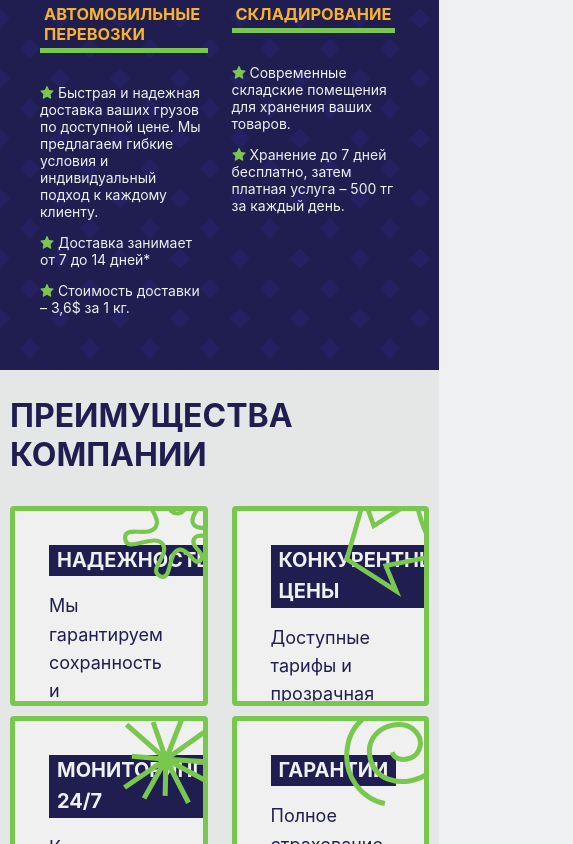
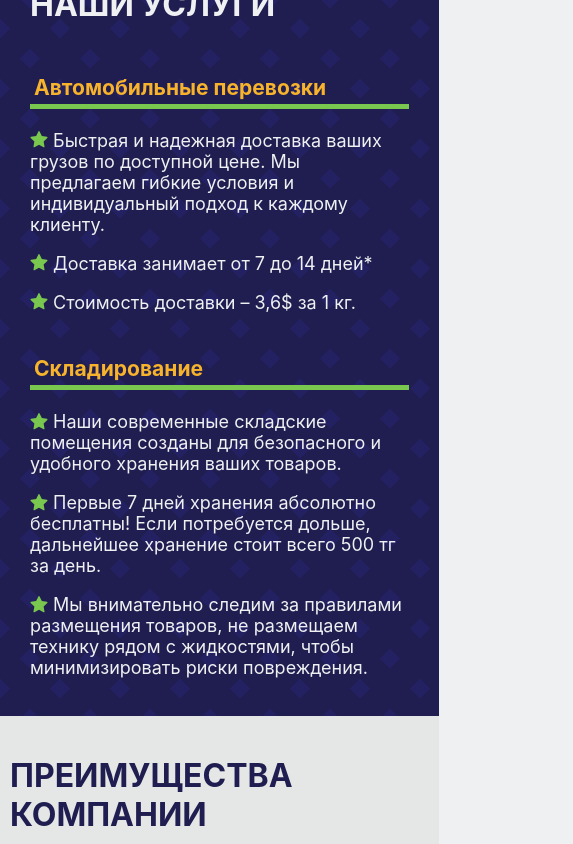
Before and after one commit to Gerthe/react-cargo-company, a React (Create React App) app: page / in a window 390 px wide. Shown: the part 880-1724 px from the top of the page, 573 px wide, since content can reach past the window. Built offline with nearby package versions, Linux system fonts and the light colour scheme.

Commit message:
add responsive styles for some blocks

```diff
--- a/src/App.css
+++ b/src/App.css
@@ -37,7 +37,7 @@ h3 {
 
 .wrapper {
     position: relative;
-    margin: 0 auto;
+    margin: 40px auto;
     padding: 20px 0;
     max-width: 1200px;
 }
--- a/src/App.js
+++ b/src/App.js
@@ -1,36 +1,19 @@
 import './App.css';
 import {Helmet} from "react-helmet";
-import {TikTok} from "react-tiktok";
 import HeroSection from "./components/HeroSection";
 import HeaderSection from "./components/HeaderSection";
 import {ConfigProvider, Flex, Layout} from "antd";
 import ServicesSection from "./components/ServicesSection";
 import AdvantagesSection from "./components/AdvantagesSection";
-import {DoubleRightOutlined} from "@ant-design/icons";
-import {theme} from "./theme";
+import {footerStyle, headerStyle, theme} from "./theme";
 import ContactForm from "./components/ContactForm";
 import FaqSection from "./components/FaqSection";
 import FooterSection from "./components/FooterSection";
+import VideoSection from "./components/VideoSection";
 
 const {Header, Footer, Content} = Layout;
 
-const headerStyle = {
-  textAlign: 'center',
-  height:248,
-  lineHeight: '24px',
-  backgroundColor: 'var(--light)',
-  padding: '24px 0'
-};
-
-const footerStyle = {
-  backgroundColor: 'var(--main)',
-  color: 'var(--secondary)',
-  textAlign: 'center'
-};
-
 function App() {
-  const videoUrl = 'https://www.tiktok.com/@yourcat0222/video/7226469547300146433';
-
   return (
     <ConfigProvider theme={theme}>
       <Helmet>
@@ -49,25 +32,7 @@ function App() {
             <HeroSection/>
             <ServicesSection/>
             <AdvantagesSection/>
-            <section className="tiktok-video wrapper">
-              <Flex justify='space-between'>
-                <div style={{width: '50%'}}>
-                  <h2>Наш TikTok <DoubleRightOutlined/></h2>
-                  <p>Окунитесь в реальный процесс работы нашего склада и узнайте, как мы заботимся о ваших грузах! В
-                    нашем
-                    TikTok-канале Pekin Cargo 888 мы делимся короткими видео, которые показывают все этапы обработки
-                    товаров
-                    — от приема и сортировки до упаковки и отправки.</p>
-                  <p> Каждое видео — это возможность увидеть нашу команду в действии, познакомиться с нашими
-                    современными
-                    складскими технологиями и убедиться в нашей надежности. Присоединяйтесь к нашему сообществу на
-                    TikTok,
-                    следите за обновлениями и будьте в курсе всех новостей и полезных советов по логистике и доставке из
-                    Китая.</p>
-                </div>
-                <TikTok url={videoUrl}/>
-              </Flex>
-            </section>
+            <VideoSection/>
             <ContactForm/>
             <FaqSection/>
           </Content>
--- a/src/components/AdvantagesSection.js
+++ b/src/components/AdvantagesSection.js
@@ -4,19 +4,24 @@ import fig1 from './../assets/053.svg';
 import fig2 from './../assets/074.svg'
 import fig3 from './../assets/079.svg'
 import fig4 from './../assets/089.svg'
+import {flexTwoColumnsConfig} from "../theme";
+
+const rowConfig = {
+  gutter: [10]
+};
 
 const AdvantagesSection = () => {
   return <section className="advantages wrapper">
     <h2>Преимущества компании</h2>
-    <Row gutter={[24, 24]}>
-      <Col span={12}>
+    <Row {...rowConfig}>
+      <Col {...flexTwoColumnsConfig}>
         <StyledCard title="Надежность"
                     description="Мы гарантируем сохранность и своевременную доставку ваших грузов."
                     image={fig1}
                     style={{height: 200}}
         />
       </Col>
-      <Col span={12}>
+      <Col {...flexTwoColumnsConfig}>
         <StyledCard title='Конкурентные цены'
                     description={<>Доступные тарифы и прозрачная стоимость услуг – <span
                       className="highlighted">3,6$</span> за 1 кг."</>}
@@ -25,15 +30,15 @@ const AdvantagesSection = () => {
         />
       </Col>
     </Row>
-    <Row gutter={[24, 24]}>
-      <Col span={12}>
+    <Row {...rowConfig}>
+      <Col {...flexTwoColumnsConfig}>
         <StyledCard title='Мониторинг 24/7'
                     description="Круглосуточное отслеживание и поддержка."
                     image={fig3}
                     style={{height: 200}}
         />
       </Col>
-      <Col span={12}>
+      <Col {...flexTwoColumnsConfig}>
         <StyledCard title='Гарантии'
                     description="Полное страхование груза и ответственность за результат."
                     image={fig4}
--- a/src/components/ContactForm.js
+++ b/src/components/ContactForm.js
@@ -1,29 +1,11 @@
 import {Col, Form, Image, Input, Result, Row} from "antd";
 import messageImage from "../assets/message.svg";
-import {CheckCircleOutlined, DoubleRightOutlined} from "@ant-design/icons";
+import {DoubleRightOutlined} from "@ant-design/icons";
 import Button from "./Button";
 import {useEffect, useState} from "react";
+import {flexTwoColumnsConfig} from "../theme";
 
 const TextArea = Input.TextArea;
-const flexTwoColumnsConfig = {
-  xs: {
-    flex: '100%',
-  },
-  sm: {
-    flex: '100%',
-  },
-  md: {
-    flex: '100%',
-  },
-  lg: {
-    flex: '50%',
-  },
-  xl: {
-    flex: '50%',
-  },
-  style: {fontSize: 18}
-}
-
 
 const ContactForm = () => {
   const [form] = Form.useForm();
--- a/src/components/ServicesSection.css
+++ b/src/components/ServicesSection.css
@@ -1,11 +1,4 @@
-.services {
-    color: var(--light);
-    padding: 24px 40px 40px;
-}
 
-.services h2 {
-    color: var(--light);
-}
 
 .services h3 {
     display: inline-block;
--- a/src/components/ServicesSection.js
+++ b/src/components/ServicesSection.js
@@ -1,29 +1,40 @@
-import {Flex} from "antd";
+import {Col, Row} from "antd";
 import './ServicesSection.css';
 import {StarFilled} from "@ant-design/icons";
+import {flexTwoColumnsConfig} from "../theme";
+
+const headerStyle = {borderBottom: '5px solid var(--secondary', color: 'var(--accent)'};
+
+const advantages = [
+  {
+    title: 'Автомобильные перевозки',
+    list: [
+      'Быстрая и надежная доставка ваших грузов по доступной цене. Мы предлагаем гибкие условия и индивидуальный подход к каждому клиенту.',
+      'Доставка занимает от 7 до 14 дней*',
+      'Стоимость доставки – 3,6$ за 1 кг.'
+    ]
+  },
+  {
+    title: 'Складирование',
+    list: [
+      'Наши современные складские помещения созданы для безопасного и удобного хранения ваших товаров.',
+      'Первые 7 дней хранения абсолютно бесплатны! Если потребуется дольше, дальнейшее хранение стоит всего 500 тг за день.',
+      'Мы внимательно следим за правилами размещения товаров, не размещаем технику рядом с жидкостями, чтобы минимизировать риски повреждения.'
+    ]
+  }
+]
 
 const ServicesSection = () => {
-  return <section id="services" className="services styled-container wrapper">
-    <h2>Наши Услуги</h2>
-    <Flex gap="large">
-      <div style={{width: '50%'}} className="service">
-        <h3>Автомобильные перевозки</h3>
-
-        <p><StarFilled style={{color: "#7AC74F"}}/> Быстрая и надежная доставка ваших грузов по доступной цене. Мы
-          предлагаем гибкие условия и
-          индивидуальный подход к каждому клиенту.</p>
-        <p><StarFilled style={{color: "#7AC74F"}}/> Доставка занимает от 7 до 14 дней*</p>
-        <p><StarFilled style={{color: "#7AC74F"}}/> Стоимость доставки – 3,6$ за 1 кг.</p>
-      </div>
-
-      <div style={{width: '50%'}} className="service">
-        <h3>Складирование</h3>
-
-        <p><StarFilled style={{color: "#7AC74F"}}/> Современные складские помещения для хранения ваших товаров.</p>
-        <p><StarFilled style={{color: "#7AC74F"}}/> Хранение до 7 дней бесплатно, затем платная услуга – 500 тг за
-          каждый день.</p>
-      </div>
-    </Flex>
+  return <section id="services" className="styled-container wrapper">
+    <div style={{padding: 20}}>
+      <h2 style={{color: 'var(--light)'}}>Наши Услуги</h2>
+      <Row gutter={20} style={{color: 'var(--light'}}>
+        {advantages.map((item, index) => <Col {...flexTwoColumnsConfig} key={index}>
+          <h3 style={headerStyle}>{item.title}</h3>
+          {item.list.map((point, index) => <p><StarFilled style={{color: "var(--secondary"}}/> {point}</p>)}
+        </Col>)}
+      </Row>
+    </div>
   </section>
 }
 
--- /dev/null
+++ b/src/components/VideoSection.js
@@ -0,0 +1,34 @@
+import {Col, Row} from "antd";
+import {DoubleRightOutlined} from "@ant-design/icons";
+import {TikTok} from "react-tiktok";
+import {flexTwoColumnsConfig} from "../theme";
+
+const videoUrl = 'https://www.tiktok.com/@yourcat0222/video/7226469547300146433';
+
+const VideoSection = () => {
+  return <section style={{background: '#fff'}}>
+    <div className='wrapper'>
+      <Row justify='space-between' gutter={20}>
+        <Col {...flexTwoColumnsConfig}>
+          <h2>Наш TikTok <DoubleRightOutlined/></h2>
+          <p>Окунитесь в реальный процесс работы нашего склада и узнайте, как мы заботимся о ваших грузах! В
+            нашем
+            TikTok-канале Pekin Cargo 888 мы делимся короткими видео, которые показывают все этапы обработки
+            товаров
+            — от приема и сортировки до упаковки и отправки.</p>
+          <p> Каждое видео — это возможность увидеть нашу команду в действии, познакомиться с нашими
+            современными
+            складскими технологиями и убедиться в нашей надежности. Присоединяйтесь к нашему сообществу на
+            TikTok,
+            следите за обновлениями и будьте в курсе всех новостей и полезных советов по логистике и доставке из
+            Китая.</p>
+        </Col>
+        <Col {...flexTwoColumnsConfig}>
+          <TikTok url={videoUrl}/>
+        </Col>
+      </Row>
+    </div>
+  </section>;
+}
+
+export default VideoSection;
--- a/src/theme.js
+++ b/src/theme.js
@@ -14,3 +14,36 @@ export const theme = {
     }
   }
 }
+
+export const flexTwoColumnsConfig = {
+  xs: {
+    flex: '100%',
+  },
+  sm: {
+    flex: '100%',
+  },
+  md: {
+    flex: '100%',
+  },
+  lg: {
+    flex: '50%',
+  },
+  xl: {
+    flex: '50%',
+  },
+  style: {fontSize: 18},
+}
+
+export const headerStyle = {
+  textAlign: 'center',
+  height:278,
+  lineHeight: '24px',
+  backgroundColor: 'var(--light)',
+  padding: '24px 0'
+};
+
+export const footerStyle = {
+  backgroundColor: 'var(--main)',
+  color: 'var(--secondary)',
+  textAlign: 'center'
+};
```
Also changed, not shown: src/components/FooterSection.js (+8 -7 lines), 2 other files (tests, documents, lock files or other folders).
